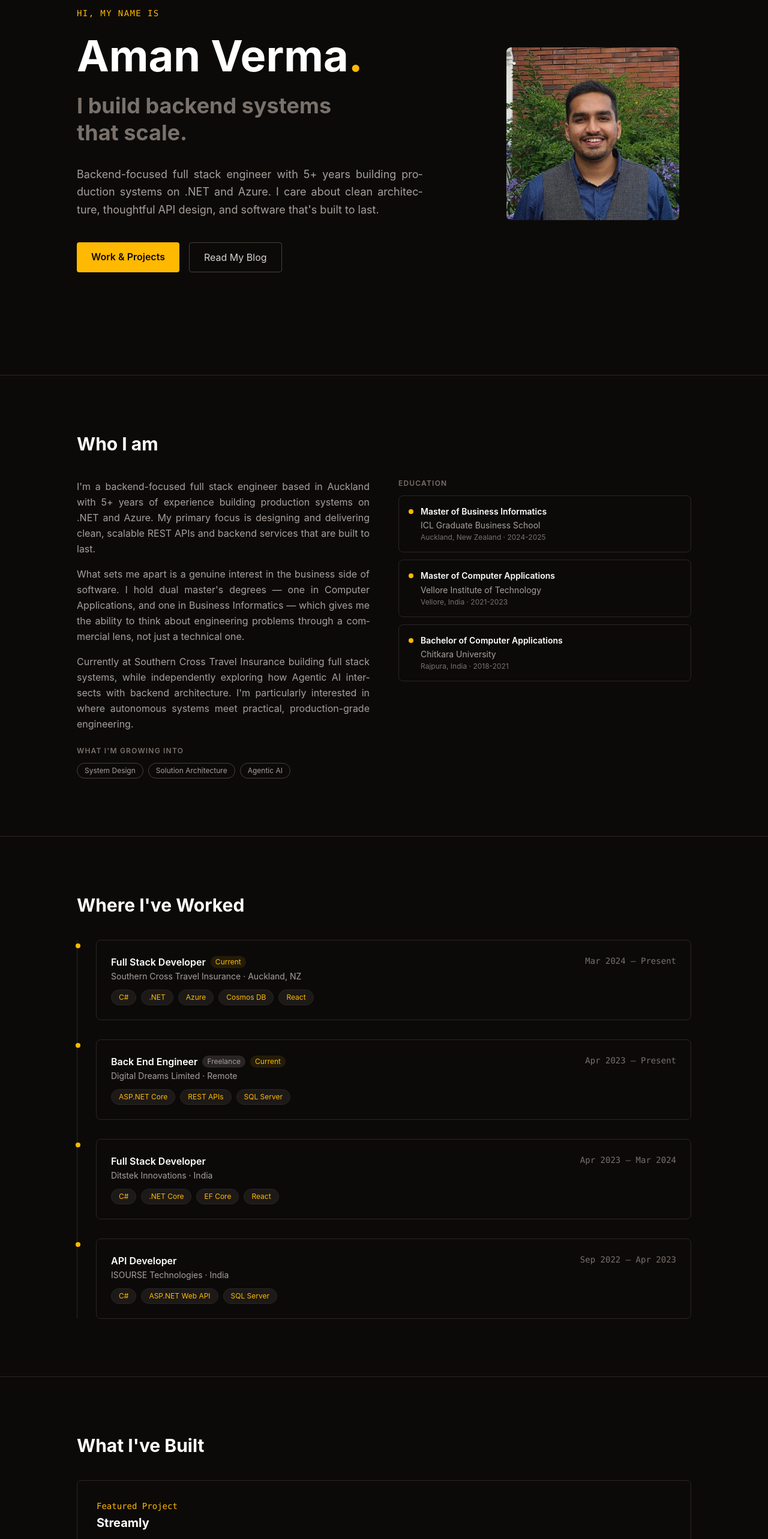
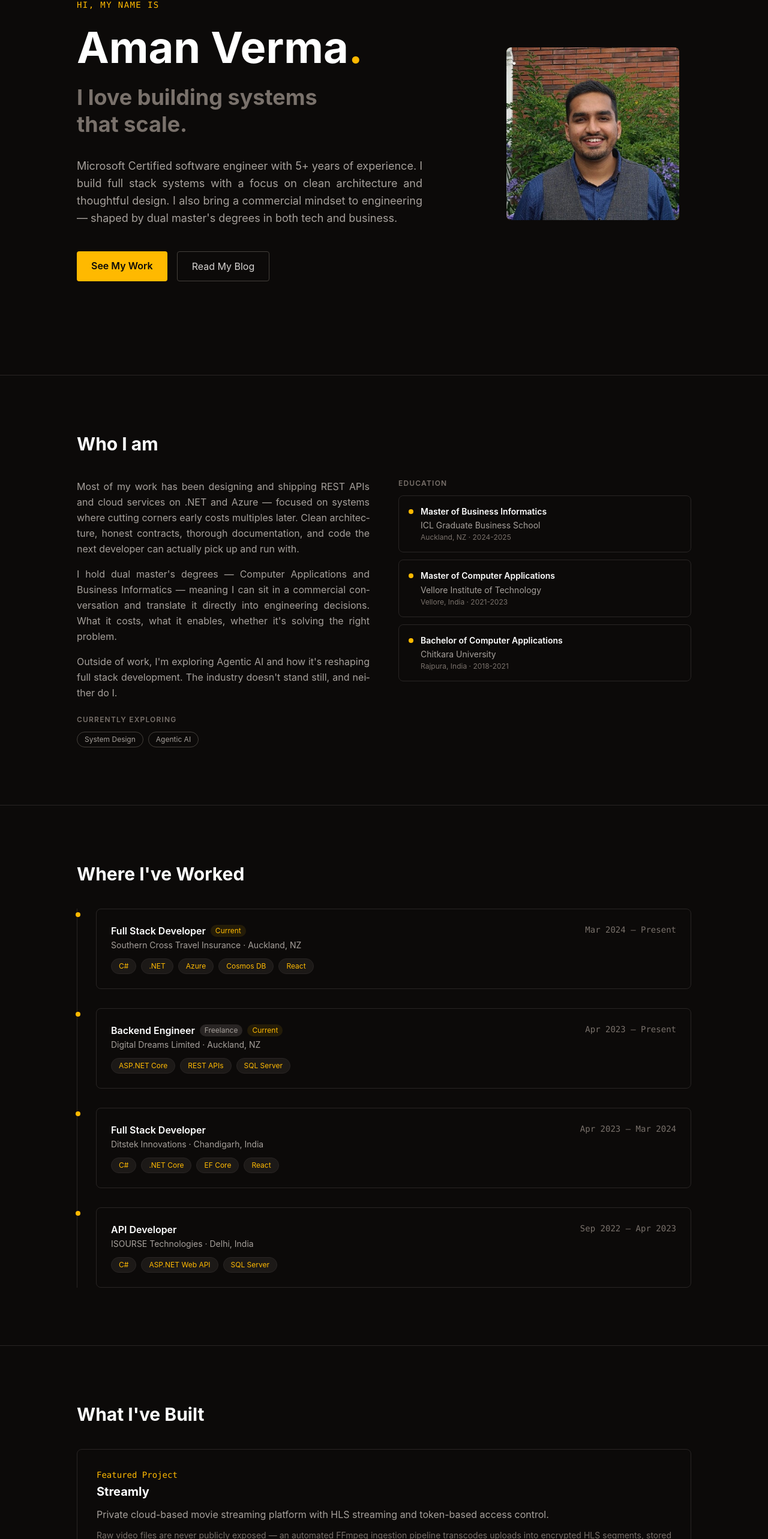
Before and after one commit to aman-vr/MyPortfolio, a React (Vite) app: page / in a window 1280 px wide. Shown: the part 175-2741 px from the top of the page at 60% size. Built offline with nearby package versions, Linux system fonts and the light colour scheme; no server answers.

Commit message:
Update profile details and improve component text for clarity and engagement

```diff
--- a/src/components/About.jsx
+++ b/src/components/About.jsx
@@ -27,7 +27,7 @@ export default function About() {
             </div>
             <div>
               <p className="text-xs font-semibold tracking-widest uppercase text-stone-500 mb-3">
-                What I'm growing into
+                Currently Exploring
               </p>
               <div className="flex flex-wrap gap-2">
                 {profile.interests.map((i) => (
--- a/src/components/Hero.jsx
+++ b/src/components/Hero.jsx
@@ -75,7 +75,7 @@ export default function Hero() {
                 href="#experience"
                 className="px-6 py-3 bg-amber-400 text-stone-950 font-semibold rounded hover:bg-amber-300 transition-colors duration-200"
               >
-                Work & Projects
+                See My Work
               </a>
               <a
                 href="#blog"
--- a/src/data/profile.js
+++ b/src/data/profile.js
@@ -26,28 +26,28 @@
 
 const profile = {
   name: "Aman Verma",
-  role: "Full Stack Developer | .NET & Azure",
+  role: "Software Engineer | .NET & Azure",
   photo: "/aman.jpg",
   logoText: "aman",
   resumeFile: "AmanVerma-CV.pdf",
-  pageTitle: "Aman Verma | Backend Engineer",
+  pageTitle: "Aman Verma | Software Engineer",
   metaDescription:
-    "Full Stack Developer with 5+ years of .NET and Azure expertise, based in Auckland, NZ. Building clean backend systems and APIs that scale.",
-  tagline: "I build backend systems\nthat scale.",
+    "Software Engineer with 5+ years of .NET and Azure expertise, based in Auckland, NZ. Building clean, scalable systems and APIs.",
+  tagline: "I love building systems\nthat scale.",
   blogBlurb:
-    "I write about backend architecture, .NET, Azure, and things I'm figuring out as I go.",
+    "Thoughts on software engineering, system design, AI, and the occasional thing I had to learn the hard way.",
   contactBlurb:
-    "Not actively looking, but always open to interesting problems, collaborations, or just a good conversation about software architecture.",
+    "Always open to interesting problems, good collaborations, or just a conversation about software — feel free to reach out.",
   bio: {
     short:
-      "Backend-focused full stack engineer with 5+ years building production systems on .NET and Azure. I care about clean architecture, thoughtful API design, and software that's built to last.",
+      "Microsoft Certified software engineer with 5+ years of experience. I build full stack systems with a focus on clean architecture and thoughtful design. I also bring a commercial mindset to engineering — shaped by dual master's degrees in both tech and business.",
     long: [
-      "I'm a backend-focused full stack engineer based in Auckland with 5+ years of experience building production systems on .NET and Azure. My primary focus is designing and delivering clean, scalable REST APIs and backend services that are built to last.",
-      "What sets me apart is a genuine interest in the business side of software. I hold dual master's degrees — one in Computer Applications, and one in Business Informatics — which gives me the ability to think about engineering problems through a commercial lens, not just a technical one.",
-      "Currently at Southern Cross Travel Insurance building full stack systems, while independently exploring how Agentic AI intersects with backend architecture. I'm particularly interested in where autonomous systems meet practical, production-grade engineering.",
+      "Most of my work has been designing and shipping REST APIs and cloud services on .NET and Azure — focused on systems where cutting corners early costs multiples later. Clean architecture, honest contracts, thorough documentation, and code the next developer can actually pick up and run with.",
+      "I hold dual master's degrees — Computer Applications and Business Informatics — meaning I can sit in a commercial conversation and translate it directly into engineering decisions. What it costs, what it enables, whether it's solving the right problem.",
+      "Outside of work, I'm exploring Agentic AI and how it's reshaping full stack development. The industry doesn't stand still, and neither do I.",
     ],
   },
-  location: "Auckland, New Zealand",
+  location: "Auckland, NZ",
   social: {
     github: "https://github.com/aman-vr",
     linkedin: "https://linkedin.com/in/aman-vr",
@@ -57,7 +57,7 @@ const profile = {
     {
       degree: "Master of Business Informatics",
       institution: "ICL Graduate Business School",
-      location: "Auckland, New Zealand",
+      location: "Auckland, NZ",
       year: "2024-2025",
     },
     {
@@ -83,7 +83,7 @@ const profile = {
     {
       name: "Microsoft Certified: Azure Fundamentals",
       issuer: "Microsoft",
-      issued: "March 2026",
+      issued: "Mar 2026",
       url: "https://learn.microsoft.com/api/credentials/share/en-us/AmanVerma-4593/5D38E0E1147A5AC4?sharingId=8CA11FB560EAA49E",
     },
   ],
@@ -100,7 +100,7 @@ const profile = {
       url: "https://www.taylorfrancis.com/books/edit/10.1201/9781003348313/sustainable-digital-technologies-vandana-sharma-balamurugan-balusamy-munish-sabharwal-mariya-ouaissa",
     },
   ],
-  interests: ["System Design", "Solution Architecture", "Agentic AI"],
+  interests: ["System Design", "Agentic AI"],
   stack: [
     {
       category: "Backend",
@@ -119,10 +119,10 @@ const profile = {
       category: "Database",
       skills: ["SQL Server", "Entity Framework Core", "Redis", "MySQL"],
     },
-    { category: "Frontend", skills: ["React", "JavaScript", "HTML", "CSS"] },
+    { category: "Frontend", skills: ["React", "JavaScript"] },
     {
       category: "Practices",
-      skills: ["Clean Architecture", "Domain-Driven Design", "xUnit", "OOP"],
+      skills: ["Clean Architecture", "Domain-Driven Design", "xUnit"],
     },
   ],
   experience: [
@@ -136,10 +136,10 @@ const profile = {
       current: true,
     },
     {
-      title: "Back End Engineer",
+      title: "Backend Engineer",
       company: "Digital Dreams Limited",
       period: "Apr 2023 – Present",
-      location: "Remote",
+      location: "Auckland, NZ",
       tags: ["ASP.NET Core", "REST APIs", "SQL Server"],
       note: "Freelance",
       current: true,
@@ -148,7 +148,7 @@ const profile = {
       title: "Full Stack Developer",
       company: "Ditstek Innovations",
       period: "Apr 2023 – Mar 2024",
-      location: "India",
+      location: "Chandigarh, India",
       tags: ["C#", ".NET Core", "EF Core", "React"],
       note: null,
       current: false,
@@ -157,7 +157,7 @@ const profile = {
       title: "API Developer",
       company: "ISOURSE Technologies",
       period: "Sep 2022 – Apr 2023",
-      location: "India",
+      location: "Delhi, India",
       tags: ["C#", "ASP.NET Web API", "SQL Server"],
       note: null,
       current: false,
@@ -167,7 +167,7 @@ const profile = {
     {
       title: "Streamly",
       oneliner:
-        "Private cloud-based movie streaming platform with HLS adaptive streaming and token-based access control.",
+        "Private cloud-based movie streaming platform with HLS streaming and token-based access control.",
       description:
         "Raw video files are never publicly exposed — an automated FFmpeg ingestion pipeline transcodes uploads into encrypted HLS segments, stored in private Azure Blob Storage and served via time-limited SAS URLs. Access is managed through magic links with SHA256-hashed tokens. Built with clean architecture across four layered .NET projects.",
       tags: [
@@ -189,7 +189,7 @@ const profile = {
       oneliner:
         "Multitenant immigration platform with dedicated apps for visa applicants and immigration advisors.",
       description:
-        "A multitenant platform serving multiple immigration firms from a single codebase via configuration — no separate deployments per client. Covers two distinct surfaces: an Enquiry App for applicants to submit and track visa cases, and an Advisor App for agents handling case management, invoicing, and team administration. Backed by Azure Service Bus for reliable email delivery with automatic retries, Redis for caching, and Application Insights for structured monitoring.",
+        "Serves multiple immigration firms from a single codebase via configuration — no separate deployments per client. Covers two distinct surfaces: an Enquiry App for applicants to submit and track visa cases, and an Advisor App for agents handling case management, invoicing, and team administration. Backed by Azure Service Bus for reliable email delivery with automatic retries, Redis for caching, and Application Insights for structured monitoring.",
       tags: [
         "ASP.NET Core",
         "C#",
@@ -203,7 +203,7 @@ const profile = {
       github: null,
       live: null,
       featured: false,
-      note: "Freelance · Digital Dreams",
+      note: "Digital Dreams",
     },
   ],
 };
```
